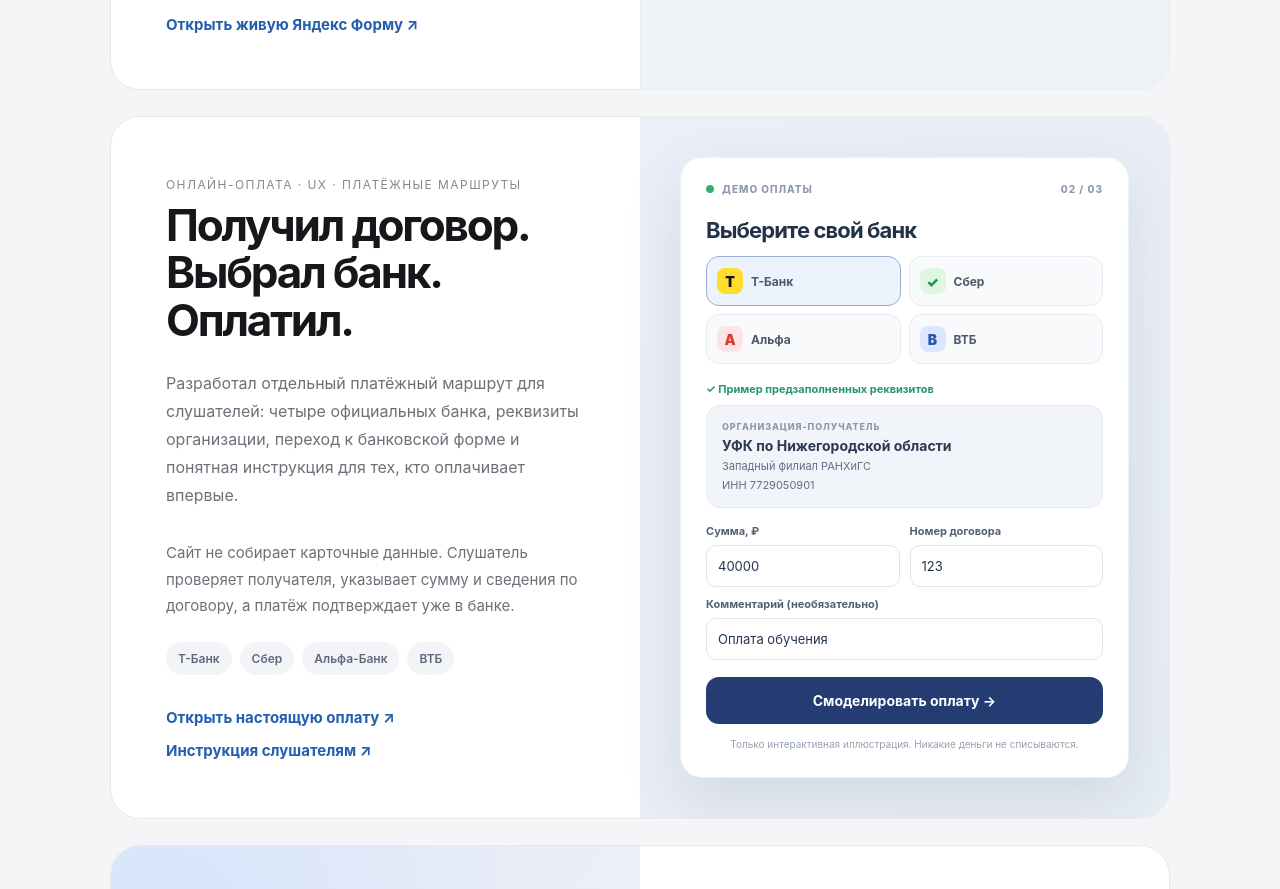
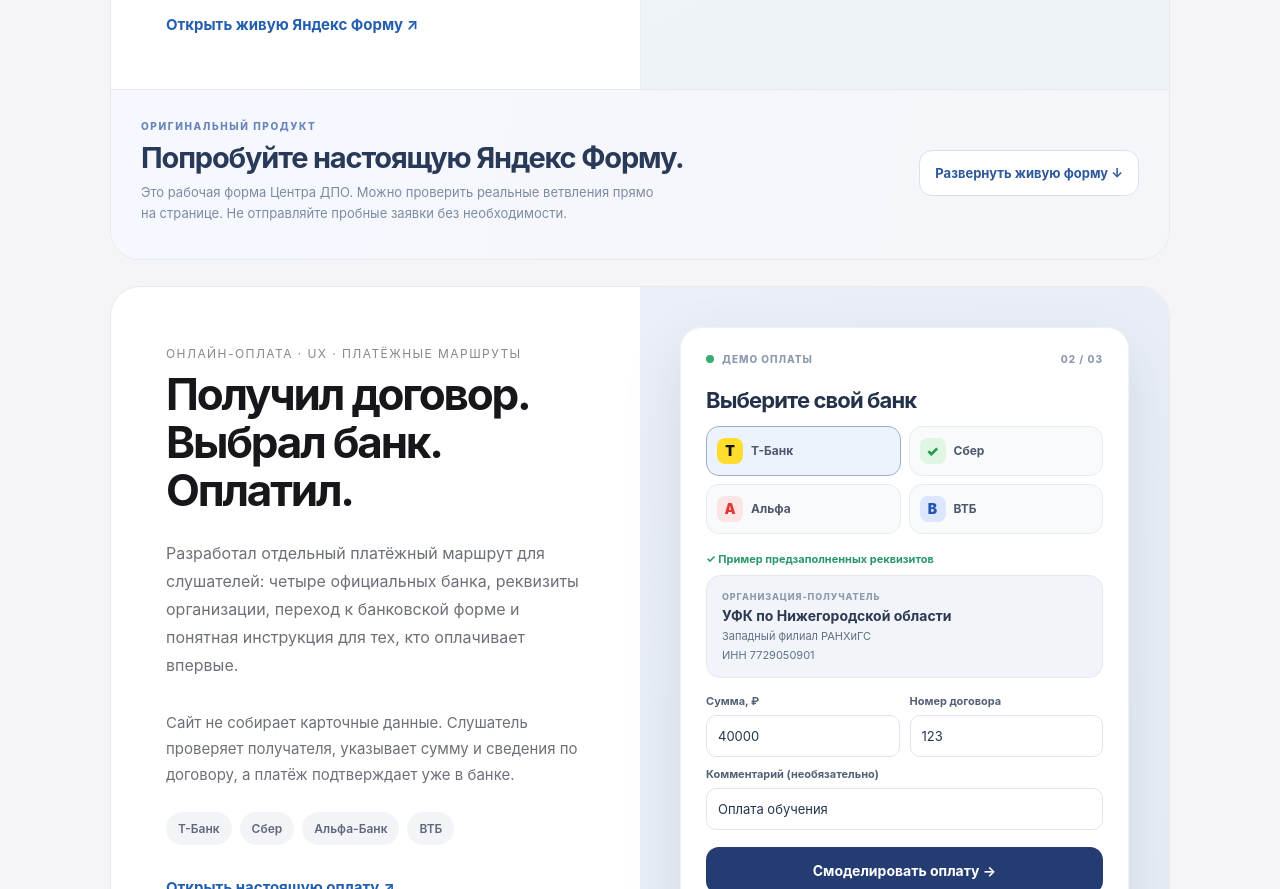
Before and after one commit to aderpil21-source/portfolio, a plain HTML site: page index.html in a window 1280 px wide. Shown: the part 3291-4180 px from the top of the page. Drawn offline with Linux system fonts and the light colour scheme.

Commit message:
Embed real Yandex Form on demand with accessible expandable preview

```diff
--- a/index.html
+++ b/index.html
@@ -29,7 +29,7 @@
 @media(max-width:700px){.tour-strip{margin-left:16px;margin-right:16px;width:calc(100% - 32px);justify-content:flex-start;gap:7px;overflow-x:auto;flex-wrap:nowrap;scrollbar-width:thin;padding:12px}.tour-strip span{flex:0 0 auto}.tour-strip a{white-space:nowrap;flex:0 0 auto}.services-grid a{min-height:190px}.nav-links{font-size:11px;gap:10px}.hero{padding-bottom:55px}.case-dpo .mock-site-title{font-size:25px}}
 @media(max-width:480px){.services-grid{gap:10px}.services-grid a{padding:18px 14px;min-height:202px}.services-grid b{font-size:15px}.services-grid small{font-size:11px}.pay-visual,.news-visual{padding:14px}.pay-window{padding:16px}.pay-bank{font-size:11px;padding:9px 7px}.share-art{flex-basis:76px}.mail-body{padding:15px}.dpo-pill{font-size:11px;padding:8px 10px}.tour-strip span{display:none}}
 @media(prefers-reduced-motion:reduce){.tour-strip a,.dpo-pill,.demo-primary,.pay-bank,.share-preview,.services-grid a,.pay-complete,.mail-stage,.success-ring{transition:none!important;animation:none!important}}
-</style></head><body>
+.live-form-panel{grid-column:1/-1;background:linear-gradient(100deg,#f5f8ff,#f5f6f9);border-top:1px solid #e6eaf1;padding:24px 30px 28px}.live-form-heading{display:flex;align-items:center;justify-content:space-between;gap:20px}.live-form-kicker{font-size:10px;letter-spacing:.16em;font-weight:800;color:#6984b9}.live-form-heading h4{font-size:clamp(22px,2.6vw,29px);letter-spacing:-.04em;line-height:1.17;color:#293958;margin:7px 0}.live-form-heading p{max-width:520px;font-size:13px;line-height:1.6;color:#7d8ba0;margin:7px 0}.live-form-toggle{flex-shrink:0;background:white;color:#2d599c;border:1px solid #d9e1ef;border-radius:13px;padding:14px 15px;font:700 13px -apple-system,BlinkMacSystemFont,"Segoe UI",Arial,sans-serif;cursor:pointer}.live-form-toggle:hover{background:#ecf2fb}.live-form-wrap{margin-top:24px;padding:7px;border:1px solid #e1e7f1;border-radius:17px;background:white;box-shadow:0 14px 28px #1a365512}.live-form-wrap iframe{width:100%;height:680px;display:block;border:0;border-radius:11px}.live-form-wrap p{padding:8px 12px;font-size:12px;line-height:1.5;color:#77879f}.live-form-wrap a{font-weight:700;color:#3566a9}@media(max-width:700px){.live-form-heading{align-items:stretch;flex-direction:column}.live-form-panel{padding:23px 19px}.live-form-toggle{width:100%}.live-form-wrap iframe{height:610px}}</style></head><body>
 <nav class="nav"><a href="#top"><strong>Денис Кац</strong></a><div class="nav-links"><a href="#work">Проекты</a><a href="#capabilities">Возможности</a><a href="#contact">Контакт</a></div></nav>
 <main id="top"><header class="hero"><div class="eyebrow">ЦИФРОВЫЕ ПРОДУКТЫ · AI · АВТОМАТИЗАЦИЯ</div><h1>Сложные процессы.<br><span class="gradient">Простые решения.</span></h1><p class="lead">Создаю сайты и цифровые экосистемы под ключ: AI-помощники, Telegram-боты, сложные формы, платежи, интеграции и интерактивные инструкции.</p><div class="actions"><a class="btn" href="#journey">Начать экскурсию ↓</a><a class="btn secondary" href="https://t.me/dnk_pr03" target="_blank" rel="noopener">Обсудить задачу</a></div><p class="hero-subnote">От первой заявки до работы сотрудников — проектирую весь маршрут.</p></header><nav class="tour-strip wrap" id="journey" aria-label="Навигация по кейсам"><span>КЕЙСЫ:</span><a href="#cat">Telegram-бот</a><a href="#dpo">Экосистема ДПО</a><a href="#form">Яндекс Форма</a><a href="#payment">Оплата</a><a href="#news">Новости</a><a href="#guide">Инструкции</a></nav>
 <section class="section wrap" id="work"><div class="eyebrow">Избранные работы</div><h2>Не концепты.<br>Реальные решения.</h2><p class="muted">Вместо картинок ради красоты — рабочие проекты, реальные интерфейсы и интерактивные примеры их логики. Попробуйте переключать сценарии прямо здесь.</p>
@@ -110,6 +110,7 @@
     <div class="form-demo-footer"><span>Реальные типы сценариев · демо без передачи данных</span><span class="demo-check">✓ Условия</span></div><button class="demo-primary" type="button" id="show-mail">Показать письмо после заявки →</button>
 <div id="email-stage" class="mail-stage" hidden aria-live="polite"><div class="mail-top"><span class="mail-status"></span> Входящие <span>ДЕМО</span></div><div class="mail-body"><div class="mail-from"><b>Центр дополнительного образования</b><small>Образец автоматического письма</small></div><h4>Ваша заявка на обучение</h4><p>Добрый день! Приветствуем вас в Центре дополнительного образования.</p><p>Благодарим за заявку. Пожалуйста, заполните договор и ознакомьтесь с инструкцией по оплате.</p><div class="mail-doc">▤ <span><b>Договор на обучение</b><small>Макет вложения · без реального файла</small></span></div><a href="https://ranepa-dpo39.ru/pay/" target="_blank" rel="noopener noreferrer">Открыть реальную страницу оплаты ↗</a></div><div class="mail-actions"><button type="button" id="back-form">← Вернуться к форме</button><a href="#payment">Дальше — оплата ↓</a></div><small class="demo-fine">Это визуальный пример письма. Ни заявка, ни письмо не отправлялись.</small></div>
   </div>
+<div class="live-form-panel"><div class="live-form-heading"><div><span class="live-form-kicker">ОРИГИНАЛЬНЫЙ ПРОДУКТ</span><h4>Попробуйте настоящую Яндекс Форму.</h4><p>Это рабочая форма Центра ДПО. Можно проверить реальные ветвления прямо на странице. Не отправляйте пробные заявки без необходимости.</p></div><button class="live-form-toggle" type="button" id="toggle-real-form" aria-expanded="false" aria-controls="real-form-wrap">Развернуть живую форму ↓</button></div><div class="live-form-wrap" id="real-form-wrap" hidden><iframe id="real-form-iframe" title="Рабочая форма записи на обучение Центра ДПО" loading="lazy" data-src="https://forms.yandex.ru/cloud/6ac66e491f1eb55cd4148bc8/?iframe=1&amp;theme=light"></iframe><p>Если встроенная форма не появилась, <a href="https://forms.yandex.ru/cloud/6ac66e491f1eb55cd4148bc8/" target="_blank" rel="noopener noreferrer">откройте её отдельно ↗</a></p></div></div>
 </article>
 
 
@@ -244,4 +245,4 @@ document.querySelectorAll('[data-guide]').forEach(btn=>btn.addEventListener('cli
   const status=document.getElementById('news-preview-result');status.textContent='Пример анонса подготовлен для перехода во ВКонтакте. Ничего не опубликовано.';status.classList.add('is-ready');this.textContent='Анонс подготовлен ✓';
  });
 })();
-</script></body></html>
+</script><script>(function(){const b=document.getElementById('toggle-real-form'),w=document.getElementById('real-form-wrap'),f=document.getElementById('real-form-iframe');if(!b||!w||!f)return;b.addEventListener('click',function(){const opening=w.hidden;w.hidden=!opening;b.setAttribute('aria-expanded',String(opening));b.textContent=opening?'Свернуть живую форму ↑':'Развернуть живую форму ↓';if(opening&&!f.getAttribute('src'))f.setAttribute('src',f.getAttribute('data-src'));});})();</script></body></html>
```
